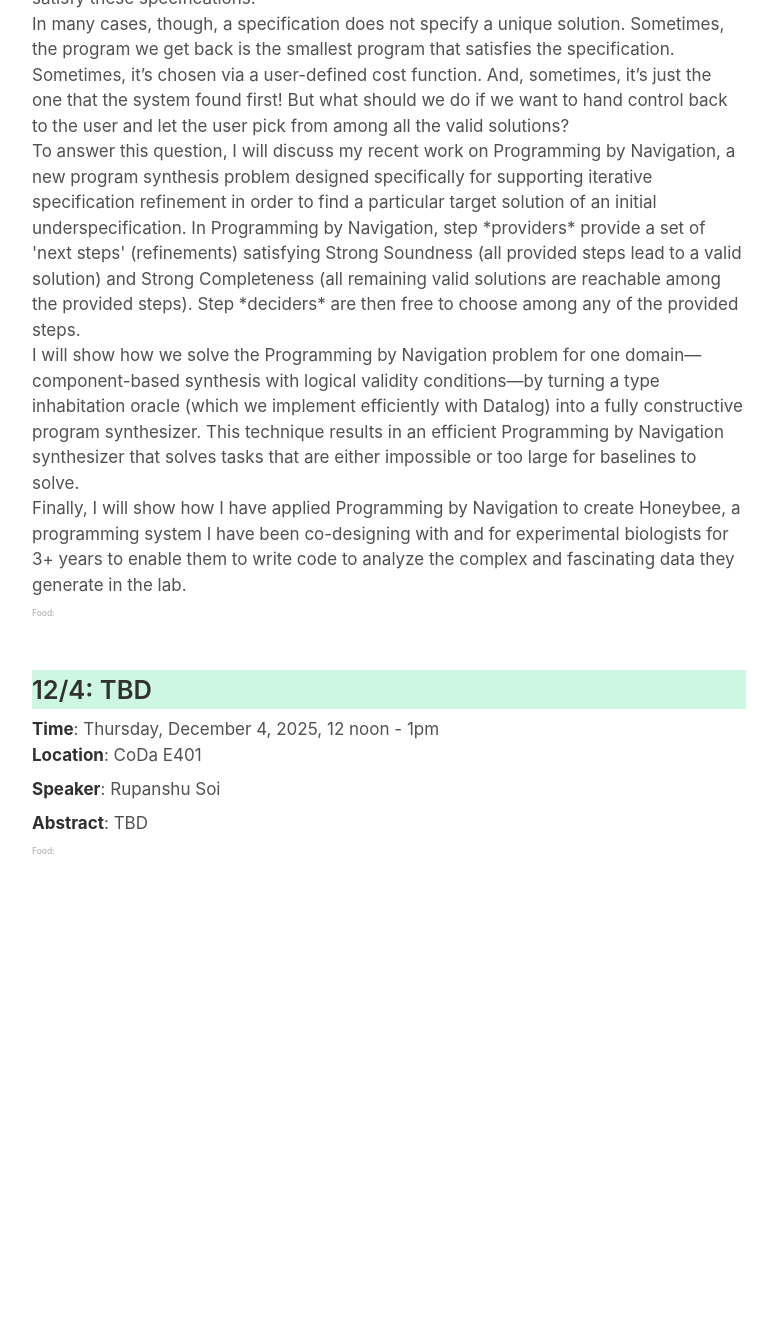
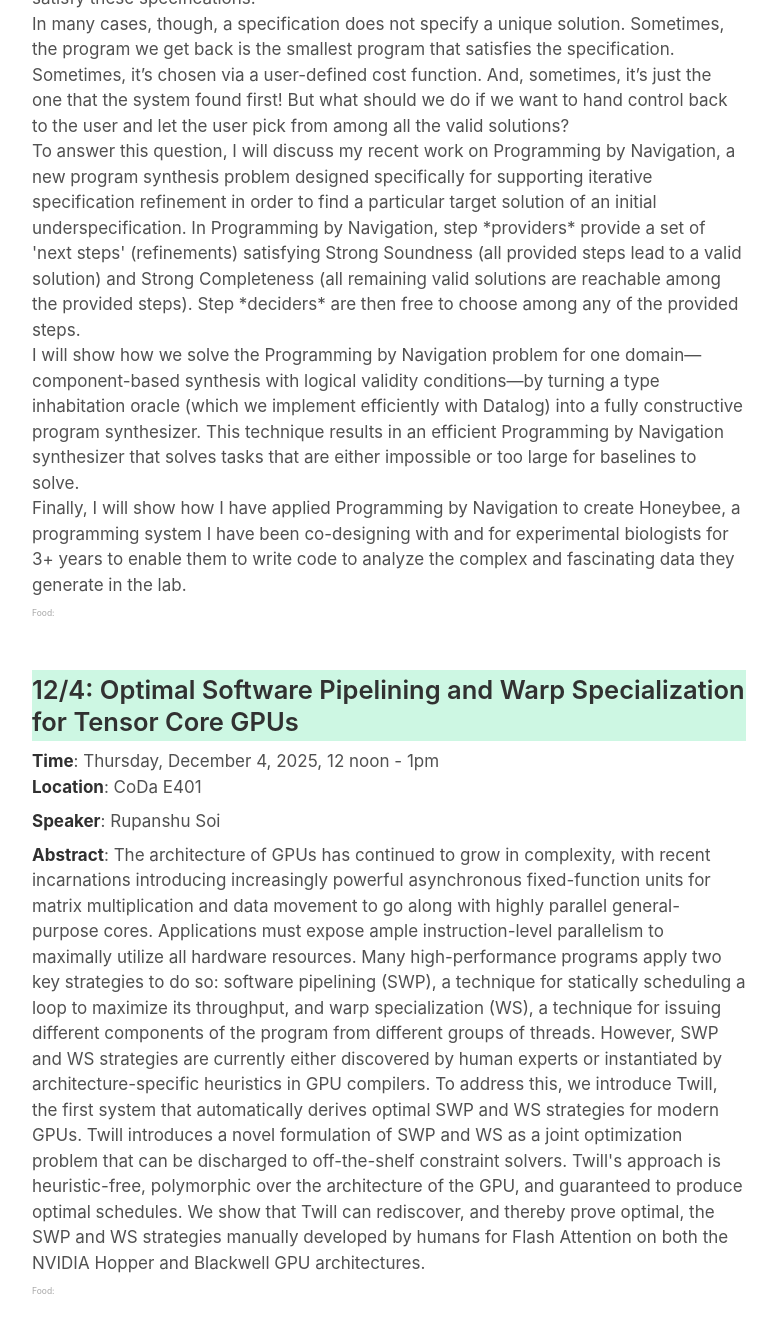
Before and after one commit to software-research-lunch/software-research-lunch.github.io, a Jekyll site: the page built from index.html, in a window 1280 px wide and 1400 px high, scrolled down 6262 px. Shown: the top 1333 px of the window, without its empty margins (251-1028 px from the left). Built offline with Jekyll 4.4.1, drawn with Linux system fonts in a browser that asks for light colours; before the commit the page ends 7222 px from its top, so only the background shows below that.

Commit message:
_data: updates for rupanshu

```diff
--- a/_data/schedule.yml
+++ b/_data/schedule.yml
@@ -152,10 +152,10 @@ I will show how we solve the Programming by Navigation problem for one domain—
 
 Finally, I will show how I have applied Programming by Navigation to create Honeybee, a programming system I have been co-designing with and for experimental biologists for 3+ years to enable them to write code to analyze the complex and fascinating data they generate in the lab."
     - date: "2025-12-4"
-      abstract: "TBD"
-      title: "TBD"
+      abstract: "The architecture of GPUs has continued to grow in complexity, with recent incarnations introducing increasingly powerful asynchronous fixed-function units for matrix multiplication and data movement to go along with highly parallel general-purpose cores. Applications must expose ample instruction-level parallelism to maximally utilize all hardware resources. Many high-performance programs apply two key strategies to do so: software pipelining (SWP), a technique for statically scheduling a loop to maximize its throughput, and warp specialization (WS), a technique for issuing different components of the program from different groups of threads. However, SWP and WS strategies are currently either discovered by human experts or instantiated by architecture-specific heuristics in GPU compilers. To address this, we introduce Twill, the first system that automatically derives optimal SWP and WS strategies for modern GPUs. Twill introduces a novel formulation of SWP and WS as a joint optimization problem that can be discharged to off-the-shelf constraint solvers. Twill's approach is heuristic-free, polymorphic over the architecture of the GPU, and guaranteed to produce optimal schedules. We show that Twill can rediscover, and thereby prove optimal, the SWP and WS strategies manually developed by humans for Flash Attention on both the NVIDIA Hopper and Blackwell GPU architectures."
+      title: "Optimal Software Pipelining and Warp Specialization for Tensor Core GPUs"
       speaker: "Rupanshu Soi"
-      bio: "TBD"
+      bio: "Rupanshu Soi is a 4th-year CS PhD student advised by Alex Aiken. He is interested in programming languages and compilers."
 
 y25_spring:
   location: "CoDa E401"
```
